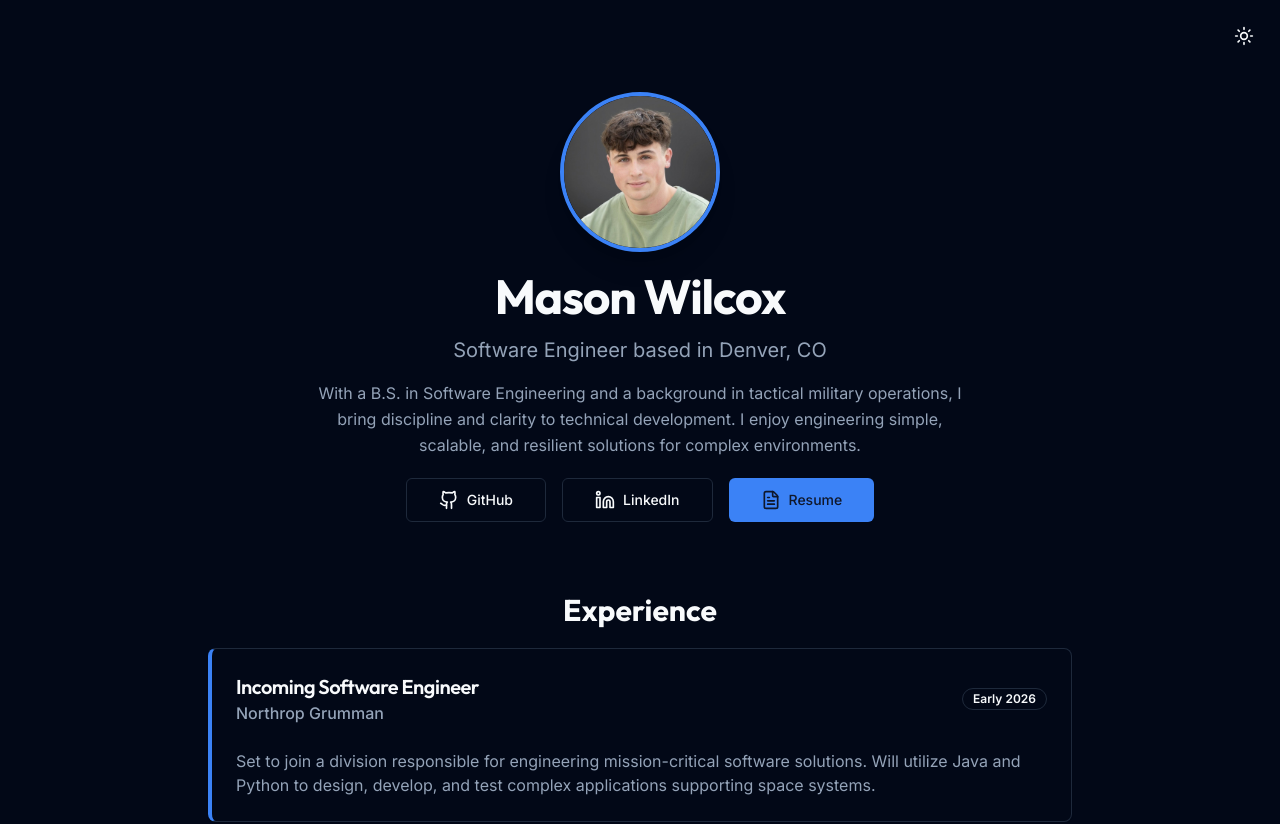
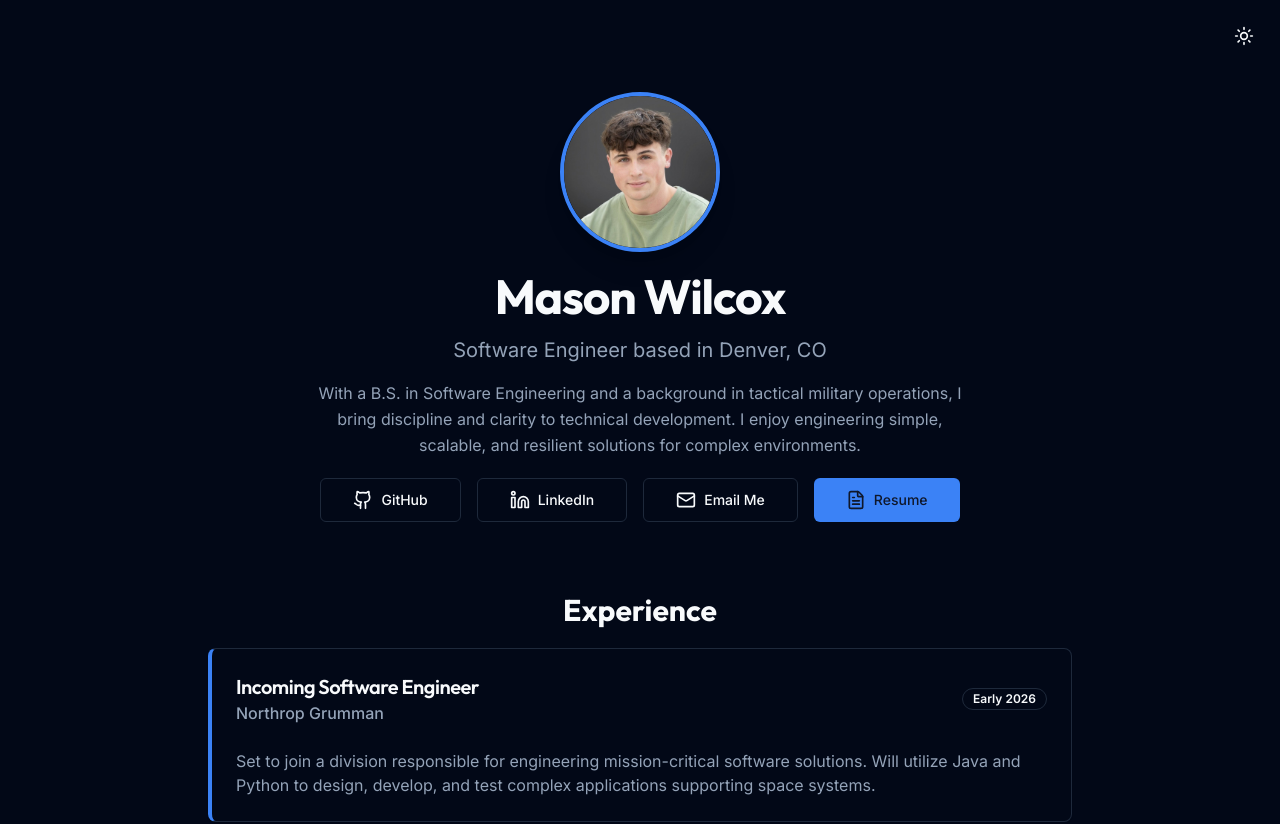
Before and after one commit to masonakdev/developer-portfolio, a React (Vite) app in the folder apps/portfolio/: page / in a window 1280 px wide. Shown: the top 824 px of the page. Built offline with nearby package versions, Linux system fonts and the light colour scheme; no server answers.

Commit message:
feat: add email me button

```diff
--- a/apps/portfolio/src/components/sections/Hero.tsx
+++ b/apps/portfolio/src/components/sections/Hero.tsx
@@ -1,5 +1,5 @@
 import React from 'react';
-import { Github, Linkedin } from 'lucide-react';
+import { Github, Linkedin, Mail } from 'lucide-react';
 import { Button } from '@/components/ui/button';
 import ResumeButton from '@/components/ui/ResumeButton';
 import profilePic from '@/assets/profile_pic.png';
@@ -42,6 +42,12 @@ const Hero: React.FC = () => {
                         LinkedIn
                     </a>
                 </Button>
+                <Button variant="outline" size="lg" asChild>
+                    <a href="mailto:ping@masoncamara.com">
+                        <Mail className="mr-2 h-5 w-5" />
+                        Email Me
+                    </a>
+                </Button>
                 <ResumeButton />
             </div>
         </section>
```
